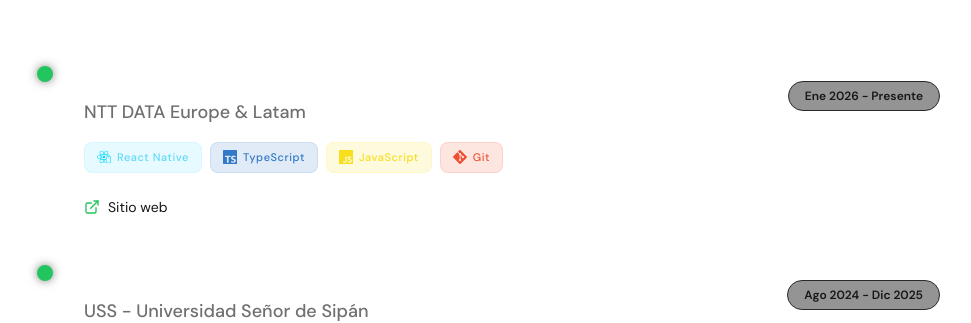
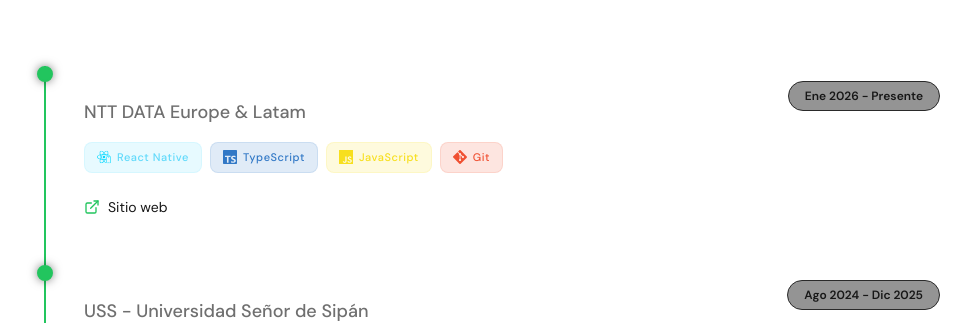
Before and after one commit to rody-huancas/dev-portfolio, a Next.js app: page / in a window 1280 px wide. Shown: the part 876-1199 px from the top of the page, without its empty margins (148-1119 px from the left). Built offline with nearby package versions, Linux system fonts and the light colour scheme.

Commit message:
refactor: ExperienceSection for improved structure and scroll animations

```diff
--- a/src/components/ExperienceSection/index.tsx
+++ b/src/components/ExperienceSection/index.tsx
@@ -1,14 +1,29 @@
+"use client";
+
+import { useRef } from "react";
+import { motion, useScroll, useSpring } from "framer-motion";
 import Title from "../Title";
 import CardExperience from "./CardExperience";
 import experienceData from "@/data/experience-data.json";
 import type { IExperience } from "@/types/experience.types";
 
 const ExperienceSection = () => {
+  const experiences  = experienceData.experience as IExperience[];
+  const containerRef = useRef<HTMLDivElement>(null);
 
-  const experiences = experienceData.experience as IExperience[];
+  const { scrollYProgress } = useScroll({
+    target: containerRef,
+    offset: ["start center", "end center"],
+  });
+
+  const scaleY = useSpring(scrollYProgress, {
+    stiffness: 100,
+    damping  : 30,
+    restDelta: 0.001,
+  });
 
   return (
-    <div className="w-full mt-20">
+    <section className="w-full mt-20 px-4 md:px-0">
       <div className="mb-16">
         <Title label="Experiencia" title="Mi ruta" subtitle="profesional" />
 
@@ -18,12 +33,21 @@ const ExperienceSection = () => {
         </p>
       </div>
 
-      <div className="relative">
-        {experiences.map((experience) => (
-          <CardExperience key={experience.id} experience={experience} />
-        ))}
+      <div ref={containerRef} className="relative max-w-5xl mx-auto">
+        <div className="absolute left-0 top-0 w-0.5 h-full bg-button/30" />
+
+        <motion.div
+          style={{ scaleY, originY: 0 }}
+          className="absolute left-0 top-0 w-0.5 h-full bg-status z-10"
+        />
+
+        <div className="flex flex-col">
+          {experiences.map((experience) => (
+            <CardExperience key={experience.id} experience={experience} />
+          ))}
+        </div>
       </div>
-    </div>
+    </section>
   );
 };
 
```
